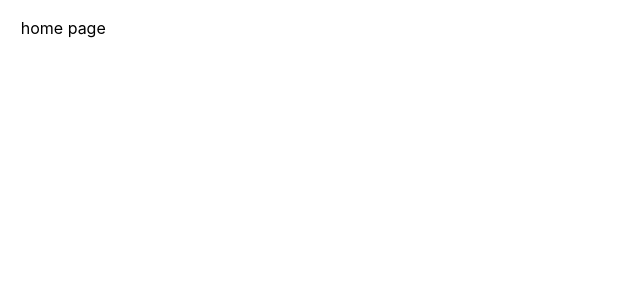
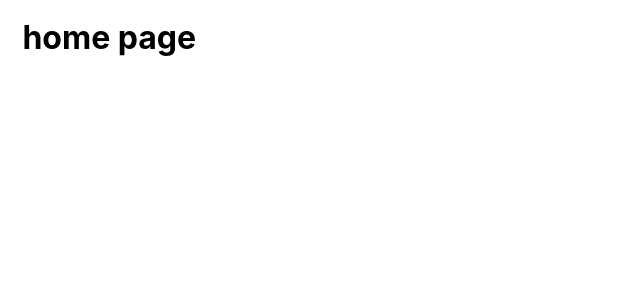
Before and after one commit to leobapineda/React-English-Test, a React (Create React App) app: page / in a window 1280 px wide. Shown: the top 300 px of the page, without its empty margins (0-640 px from the left). Built offline with nearby package versions, Linux system fonts and the light colour scheme.

Commit message:
Feat(router): add different pages with router
Manueally change the url to go to another page

```diff
--- a/src/App.js
+++ b/src/App.js
@@ -7,9 +7,9 @@
     <>
     <BrowserRouter>
       <Routes>
-        <Route path="/"  element={
-          <div>home page</div>
-        }/>
+        <Route path="/"  element={<h1>home page</h1>}/>
+        <Route path="about"  element={<h1>about page</h1>}/>
+        <Route path="testing"  element={<h1>testing page</h1>}/>
       </Routes>
     </BrowserRouter>
     </>
```
